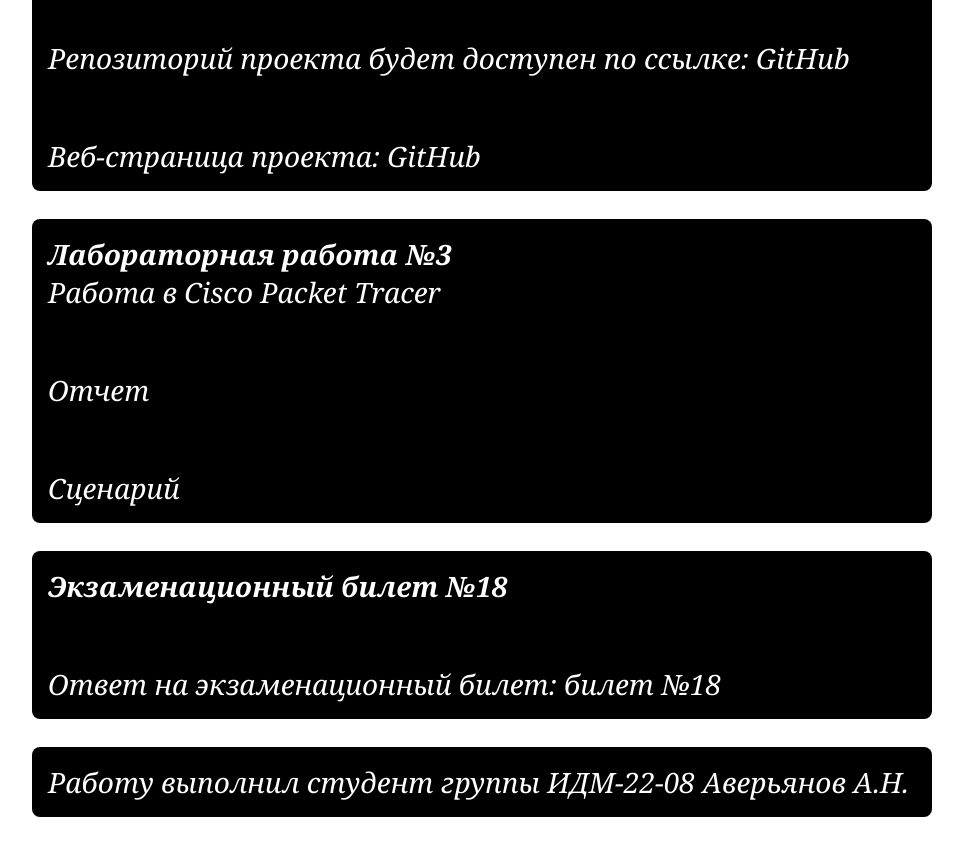
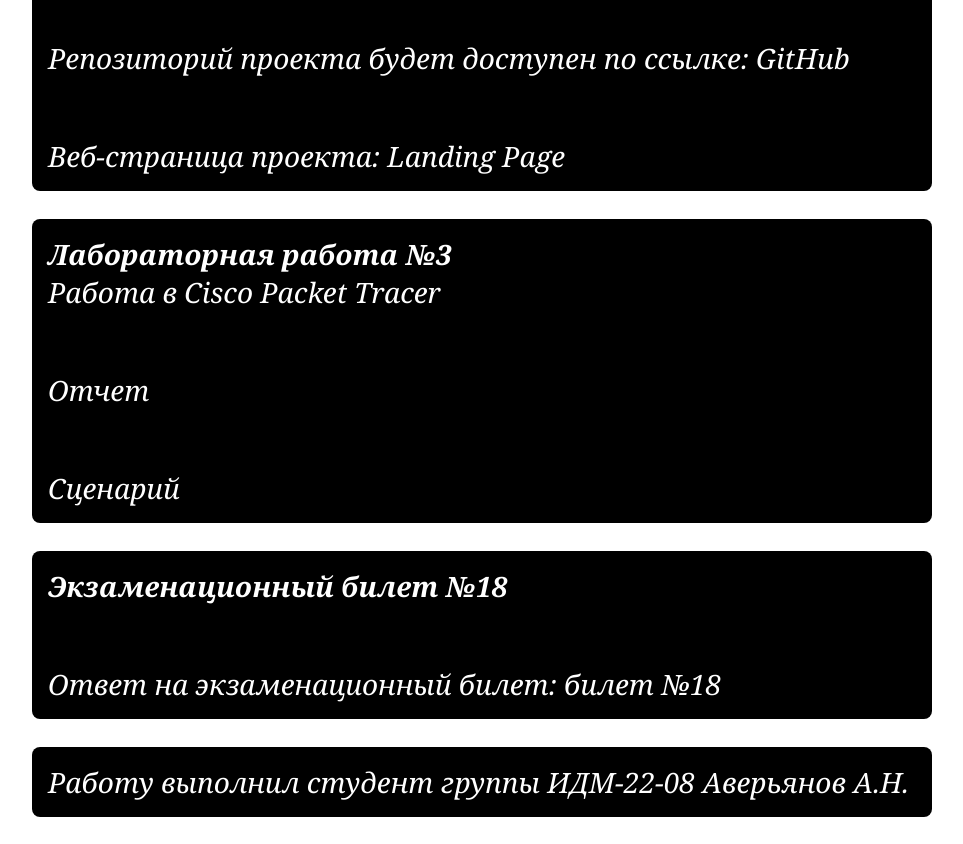
Before and after one commit to Mistesh/itTec, a plain HTML site: page index.html in a window 1280 px wide. Shown: the part 1500-2344 px from the top of the page, without its empty margins (158-1121 px from the left). Drawn offline with Linux system fonts and the light colour scheme; a script that the page names is missing.

Commit message:
Update index.html

```diff
--- a/index.html
+++ b/index.html
@@ -66,7 +66,7 @@
 		 </ul>
 		 </ul><p class="block_text">Работа над проектом ведется в команде.</p>
 		 <p class="block_text">Репозиторий проекта будет доступен по ссылке: <a href="https://github.com/Tsyreniao/IT_MulticoloredPictures">GitHub</a></p>
-		 <p class="block_text">Веб-страница проекта: <a href="https://tsyreniao.github.io/IT_MulticoloredPictures/">GitHub</a></p>
+		 <p class="block_text">Веб-страница проекта: <a href="https://tsyreniao.github.io/IT_MulticoloredPictures/">Landing Page</a></p>
 	</div>
 
 <div name="First" id="Third" class="block">
```
